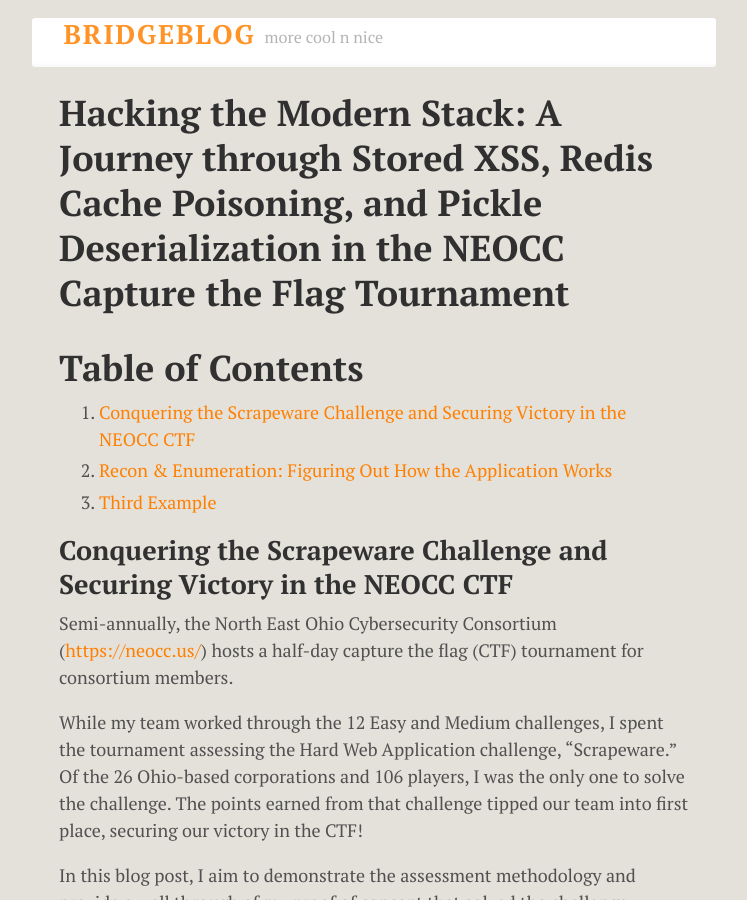
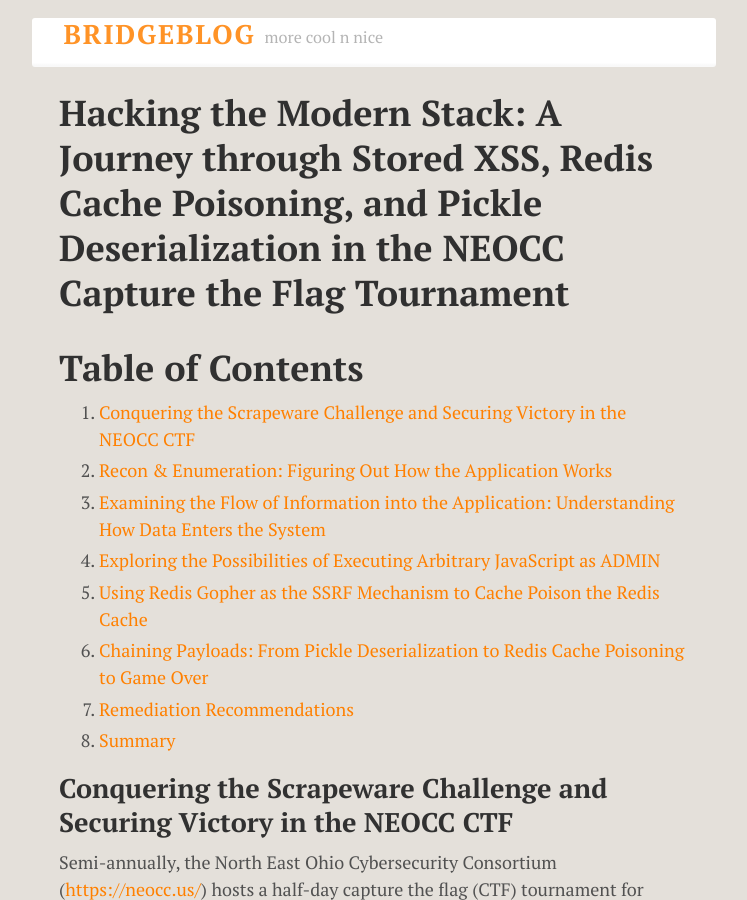
Before and after one commit to DEFCESCO/blog.defcesco.io, a Jekyll site: the page built from _posts/2023-07-06-Hacking-the-Modern-Stack.md, in a window 1280 px wide and 900 px high. Shown: the whole window, without its empty margins (266-1013 px from the left). Built offline with Jekyll 4.4.1, drawn with Linux system fonts in a browser that asks for light colours; some of the changed lines change nothing that is shown.

Commit message:
Update 2023-07-06-Hacking-the-Modern-Stack.md

````diff
--- a/_posts/2023-07-06-Hacking-the-Modern-Stack.md
+++ b/_posts/2023-07-06-Hacking-the-Modern-Stack.md
@@ -5,7 +5,12 @@ title: "Hacking the Modern Stack: A Journey through Stored XSS, Redis Cache Pois
 # Table of Contents
 1. [Conquering the Scrapeware Challenge and Securing Victory in the NEOCC CTF](#introduction)
 2. [Recon & Enumeration: Figuring Out How the Application Works](#recon)
-3. [Third Example](#third-example)
+3. [Examining the Flow of Information into the Application: Understanding How Data Enters the System](#flow)
+4. [Exploring the Possibilities of Executing Arbitrary JavaScript as ADMIN](#exploring-xss)
+5. [Using Redis Gopher as the SSRF Mechanism to Cache Poison the Redis Cache](#ssrf)
+6. [Chaining Payloads: From Pickle Deserialization to Redis Cache Poisoning to Game Over](#game-over)
+7. [Remediation Recommendations](#remediation)
+8. [Summary](#summary)
 
 ## Conquering the Scrapeware Challenge and Securing Victory in the NEOCC CTF <a name="introduction"></a>
 
@@ -118,7 +123,7 @@ From the information provided about the application's build files, we can gather
 
 So let’s begin our comprehensive review of the complete application.
 
-## Examining the Flow of Information into the Application: Understanding How Data Enters the System
+## Examining the Flow of Information into the Application: Understanding How Data Enters the System <a name="flow"></a>
 
 Analyzing the application's core files, namely `/challenge/application/main.py` and `/challenge/run.py`, provides insights into how information flows into the application. Let's delve into each of these files:
 
@@ -442,7 +447,7 @@ I confirmed this XSS using an ephemeral webhook at [https://webhook.site](https:
 
 Success! *By the way, I've used "Web bug / URL token," [CanaryTokens](https://www.canarytokens.org/generate#), in the past, but there are a few minutes of delay to receive an email stating that your token has triggered; webhooks are much faster and provide additional curious information like HTTP headers such as `referer`. Webhooks have become widely used for receiving immediate notifications and triggering actions based on specific events. They offer flexibility and use in various applications, including security monitoring, integrations, and real-time data processing.*
 
-## Exploring the Possibilities of Executing Arbitrary JavaScript as ADMIN
+## Exploring the Possibilities of Executing Arbitrary JavaScript as ADMIN <a name="exploring-xss"></a>
 
 In the **`routes.py`** file, we encounter an API endpoint **`/admin/scrape`** associated with the **`scrape_list()`** function. Let's analyze the code snippet:
 
@@ -604,7 +609,7 @@ def get_job_queue(job_id):
 
 Our snag to injecting our code is that the application serializes the data then encodes the data in base64. Therefore, attempting to inject our serialized gadget chain to execute code directly, and execute code directly within the serialized data will not work as expected due to the double encoding and subsequent deserialization. Yikes; we’re going to have to find another way to cause our scrape job to be processed by Redis.
 
-## Using Redis Gopher as the SSRF Mechanism to Cache Poison the Redis Cache
+## Using Redis Gopher as the SSRF Mechanism to Cache Poison the Redis Cache <a name="ssrf"></a>
 
 I zoomed out and went back to our Recon & Enumeration phase. I reviewed my notes and looked at the project's `tree` output. Understanding that we need to learn more about the processing of job data, I went to look at the `\challenge\worker\main.py` file:
 
@@ -766,7 +771,7 @@ gopherPayload = "gopher://127.0.0.1:6379/_%s" % redis_cmd.replace('\r','').repla
 print(gopherPayload)
 ```
 
-## Chaining Payloads: From Pickle Deserialization to Redis Cache Poisoning to Game Over
+## Chaining Payloads: From Pickle Deserialization to Redis Cache Poisoning to Game Over <a name="game-over"></a>
 
 First things first, we need to take Rayhan0x01’s payload, add in our Pickle deserialization, then tell Redis to cache the payload:
 
@@ -861,7 +866,7 @@ I failed to use XSS directly to insert the job into Redis; the browser cannot in
 - My exploit utilizing SSRF isn't as invasive; when the browser has set `windows.location`, the victim's browser has been set to something they don't expect. When the SSRF is in use, we make the user session appear that nothing happened; therefore, graphically, in the background, the victim wouldn't understand that any exploitation has happened. This methodology is optimal for a red team operator.
 - Also, as a Red team operator, we don’t know if everyone has access to the Redis server, but we see that the web server needs to interact with the backend. SSRF guarantees that our interaction with the Redis server will be a success.
 
-## Remediation Recommendations
+## Remediation Recommendations <a name="remediation"></a>
 
 ### Stored cross-site scripting (XSS)
 
@@ -877,7 +882,7 @@ I failed to use XSS directly to insert the job into Redis; the browser cannot in
 1. Assuming that XSS and Redis cache poisoning is still in place, a cryptographic signature is required. The cryptographic signature uses a secret that only the server knows; this signature validates the stored data in Redis. During validation, if the stored data is present but is invalid because the secret key wasn't known, the data should not be processed.
 2. Not applicable in this case, but in other languages, you would use a binder to validate user input; Python doesn't support binders.
 
-## Summary
+## Summary <a name="summary"></a>
 
 I did my job and won us the NEOCC CTF. 🏆
 
````
